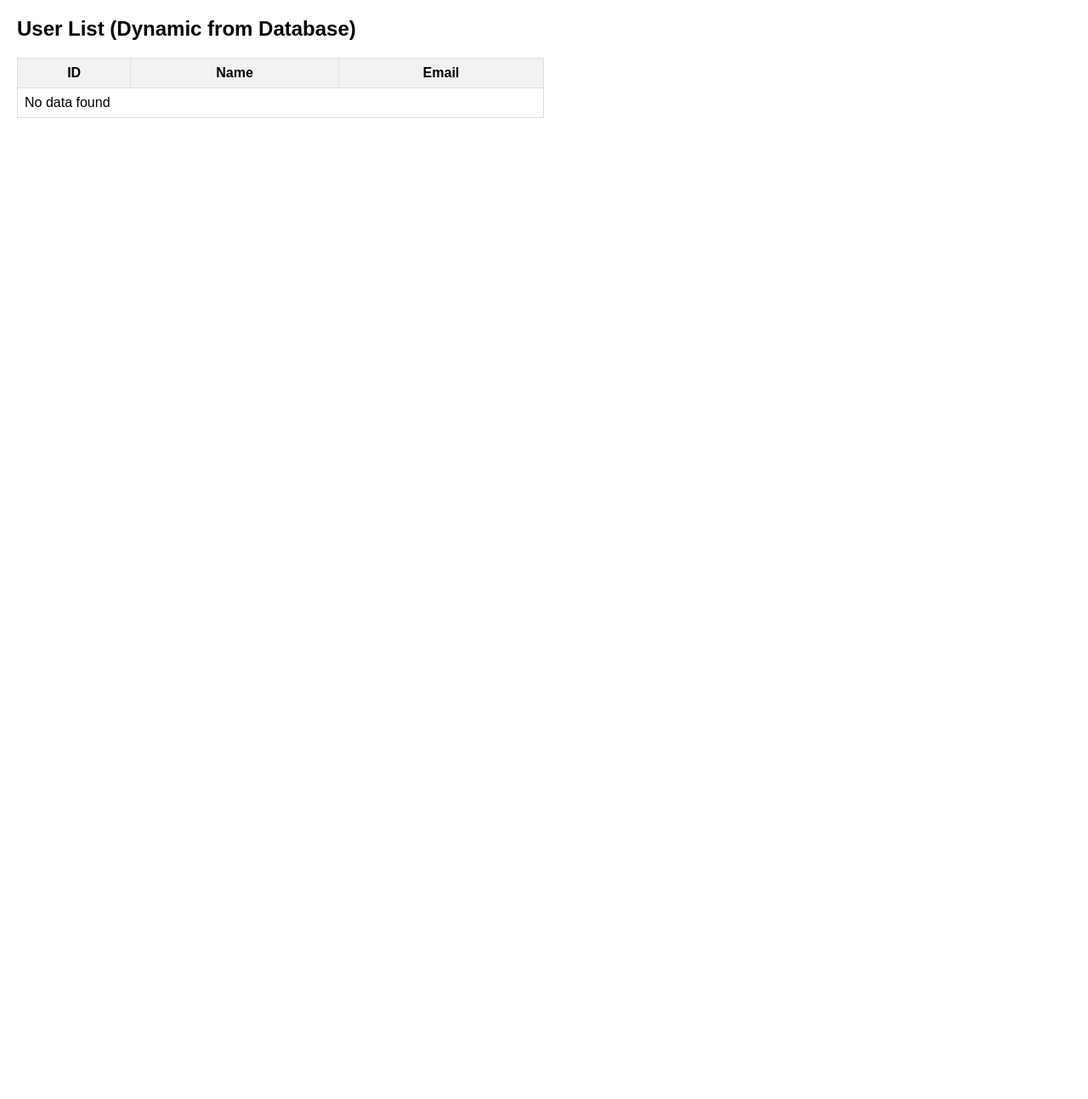
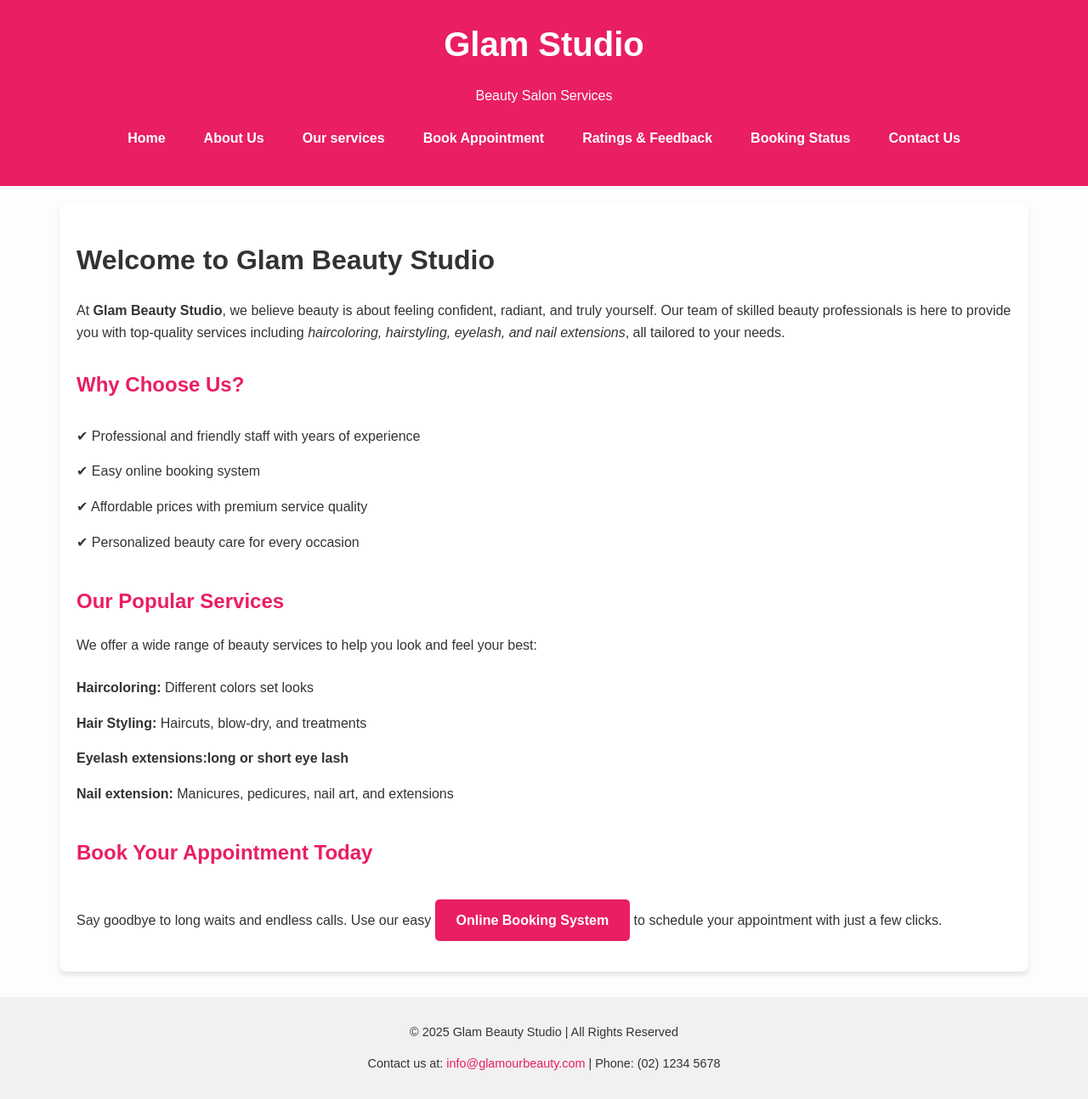
Before and after one commit to ujala-05/Glam-Studio---Beauty-Salon, a PHP site: page / in a window 1280 px wide. Shown: the whole page at 85% size. Before the commit the page ends 139 px from the top, so only its background shows below. Run offline with PHP 8.4, Linux system fonts and the light colour scheme; data that the repository does not hold is empty.

Commit message:
index and css created

```diff
--- a/index.php
+++ b/index.php
@@ -1,56 +1,74 @@
-<?php
-// Database connection
-$servername = "localhost";
-$username   = "root";   // your MySQL username
-$password   = "";       // your MySQL password
-$dbname     = "demo_db";
-
-// Create connection
-$conn = new mysqli($servername, $username, $password, $dbname, 3307);
-
-// Check connection
-if ($conn->connect_error) {
-    die("Connection failed: " . $conn->connect_error);
-}
-
-// Fetch data
-$sql = "SELECT id, name, email FROM users";
-$result = $conn->query($sql);
-?>
 
 <!DOCTYPE html>
-<html>
+<html lang="en">
 <head>
-    <title>Dynamic Page with SQL</title>
-    <style>
-        body { font-family: Arial; margin: 20px; }
-        table { border-collapse: collapse; width: 50%; }
-        th, td { border: 1px solid #ddd; padding: 8px; }
-        th { background: #f2f2f2; }
-    </style>
+    <meta charset="UTF-8">
+    <meta name="viewport" content="width=device-width, initial-scale=1.0">
+    <title>Glam Studio | Homepage </title>
+    <link rel="stylesheet" href="style.css" />
+  <link href="https://fonts.googleapis.com/css2?family=Roboto&display=swap" rel="stylesheet" />
 </head>
 <body>
-    <h2>User List (Dynamic from Database)</h2>
-    <table>
-        <tr><th>ID</th><th>Name</th><th>Email</th></tr>
-        <?php
-        if ($result->num_rows > 0) {
-            // Output data of each row
-            while($row = $result->fetch_assoc()) {
-                echo "<tr>
-                        <td>".$row["id"]."</td>
-                        <td>".$row["name"]."</td>
-                        <td>".$row["email"]."</td>
-                      </tr>";
-            }
-        } else {
-            echo "<tr><td colspan='3'>No data found</td></tr>";
-        }
-        ?>
-    </table>
+<header>
+    <h1>Glam Studio</h1>
+    <p>Beauty Salon Services</p>
+    <nav>
+      <ul style="display: flex;
+      justify-content: center;
+      gap: 15px;">
+        <li><a href="index.html">Home</a></li>
+        <li><a href="about-us.html">About Us</a></li>
+        <li><a href="our-services.html">Our services</a></li>
+        <li><a href="book-appointment.html">Book Appointment</a></li>
+        <li><a href="ratings-feedback.html">Ratings & Feedback</a></li>
+        <li><a href="booking-Status.html">Booking Status</a></li>
+        <li><a href="contact-us.html">Contact Us</a></li>
+      </ul>
+    </nav>
+  </header>
+
+  <main>
+        <div class="container">
+            <h1>Welcome to Glam Beauty Studio</h1>
+            <p>
+            At <strong>Glam Beauty Studio</strong>, we believe beauty is about feeling confident, radiant,
+            and truly yourself. Our team of skilled beauty professionals is here to provide you with
+            top-quality services including <em>haircoloring, hairstyling, eyelash, and nail extensions</em>,
+            all tailored to your needs.
+            </p>
+            <h2>Why Choose Us?</h2>
+    <ul>
+      <li>✔ Professional and friendly staff with years of experience</li>
+      <li>✔ Easy online booking system</li>
+      <li>✔ Affordable prices with premium service quality</li>
+      <li>✔ Personalized beauty care for every occasion</li>
+    </ul>
+
+    <h2>Our Popular Services</h2>
+    <p>We offer a wide range of beauty services to help you look and feel your best:</p>
+    <ul>
+      <li><strong>Haircoloring:</strong> Different colors set looks</li>
+      <li><strong>Hair Styling:</strong> Haircuts, blow-dry, and treatments</li>
+      <li><strong>Eyelash extensions:long or short eye lash</strong> </li>
+      <li><strong>Nail extension:</strong> Manicures, pedicures, nail art, and extensions</li>
+    </ul>
+
+    <h2>Book Your Appointment Today</h2>
+    <p>
+      Say goodbye to long waits and endless calls. Use our easy
+      <a href="#" class="button">Online Booking System</a> to schedule your appointment
+      with just a few clicks.
+    </p>
+  </div>
+ </main>
+
+  <!-- Footer -->
+  <footer>
+    <p>&copy; 2025 Glam Beauty Studio | All Rights Reserved</p>
+    <p>Contact us at:
+      <a href="mailto:info@glambeauty.com">info@glamourbeauty.com</a> |
+      Phone: (02) 1234 5678
+    </p>
+  </footer>
 </body>
 </html>
-
-<?php
-$conn->close();
-?>
--- /dev/null
+++ b/style.css
@@ -0,0 +1,96 @@
+body {
+      font-family: Arial, sans-serif;
+      margin: 0;
+      padding: 0;
+      line-height: 1.6;
+      background-color: #fdfdfd;
+      color: #333;
+    }
+
+    header {
+      background: #e91e63;
+      color: #fff;
+      padding: 20px 0;
+      text-align: center;
+    }
+
+    header h1 {
+      margin: 0;
+      font-size: 2.5rem;
+    }
+
+    nav {
+      margin-top: 10px;
+    }
+
+    nav a {
+      color: #fff;
+      text-decoration: none;
+      margin: 0 15px;
+      font-weight: bold;
+    }
+
+    nav a:hover {
+      text-decoration: underline;
+    }
+
+    .container {
+      width: 90%;
+      max-width: 1100px;
+      margin: 20px auto;
+      padding: 20px;
+      background: #fff;
+      border-radius: 8px;
+      box-shadow: 0px 4px 6px rgba(0,0,0,0.1);
+    }
+
+    h2 {
+      color: #e91e63;
+      margin-top: 30px;
+    }
+
+    ul {
+      list-style-type: none;
+      padding: 0;
+    }
+    .nav{
+        display: flex;
+      justify-content: center;
+      gap: 15px;
+    }
+
+    ul li {
+      padding: 8px 0;
+    }
+
+    a.button {
+      display: inline-block;
+      margin-top: 15px;
+      padding: 12px 25px;
+      background: #e91e63;
+      color: #fff;
+      border-radius: 5px;
+      text-decoration: none;
+      font-weight: bold;
+    }
+
+    a.button:hover {
+      background: #c2185b;
+    }
+
+    footer {
+      text-align: center;
+      background: #f1f1f1;
+      padding: 15px;
+      margin-top: 30px;
+      font-size: 0.9rem;
+    }
+
+    footer a {
+      color: #e91e63;
+      text-decoration: none;
+    }
+
+    footer a:hover {
+      text-decoration: underline;
+    }
```
